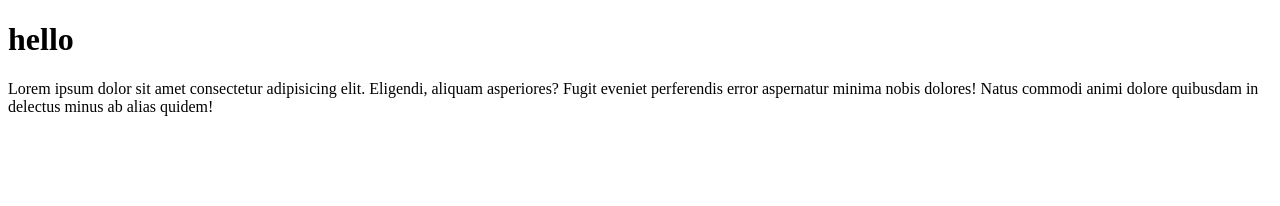
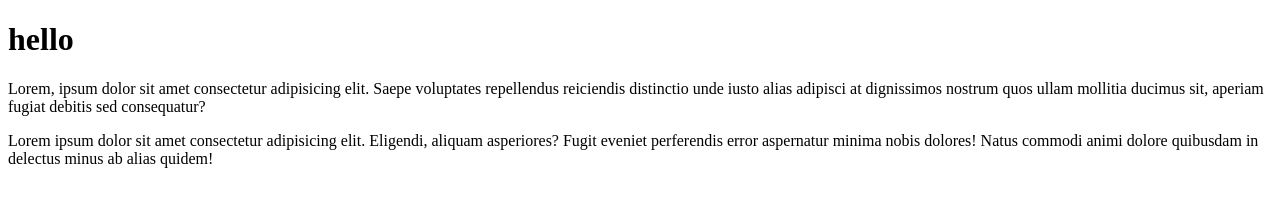
Before and after one commit to rohitpatidar98/praveen, a plain HTML site: page index.html in a window 1280 px wide. Drawn offline with Linux system fonts and the light colour scheme.

Commit message:
this one

```diff
--- a/index.html
+++ b/index.html
@@ -7,6 +7,7 @@
 </head>
 <body>
     <h1>hello</h1>
+    <p>Lorem, ipsum dolor sit amet consectetur adipisicing elit. Saepe voluptates repellendus reiciendis distinctio unde iusto alias adipisci at dignissimos nostrum quos ullam mollitia ducimus sit, aperiam fugiat debitis sed consequatur?</p>
     <p>Lorem ipsum dolor sit amet consectetur adipisicing elit. Eligendi, aliquam asperiores? Fugit eveniet perferendis error aspernatur minima nobis dolores! Natus commodi animi dolore quibusdam in delectus minus ab alias quidem!</p>
 </body>
 </html>
```
